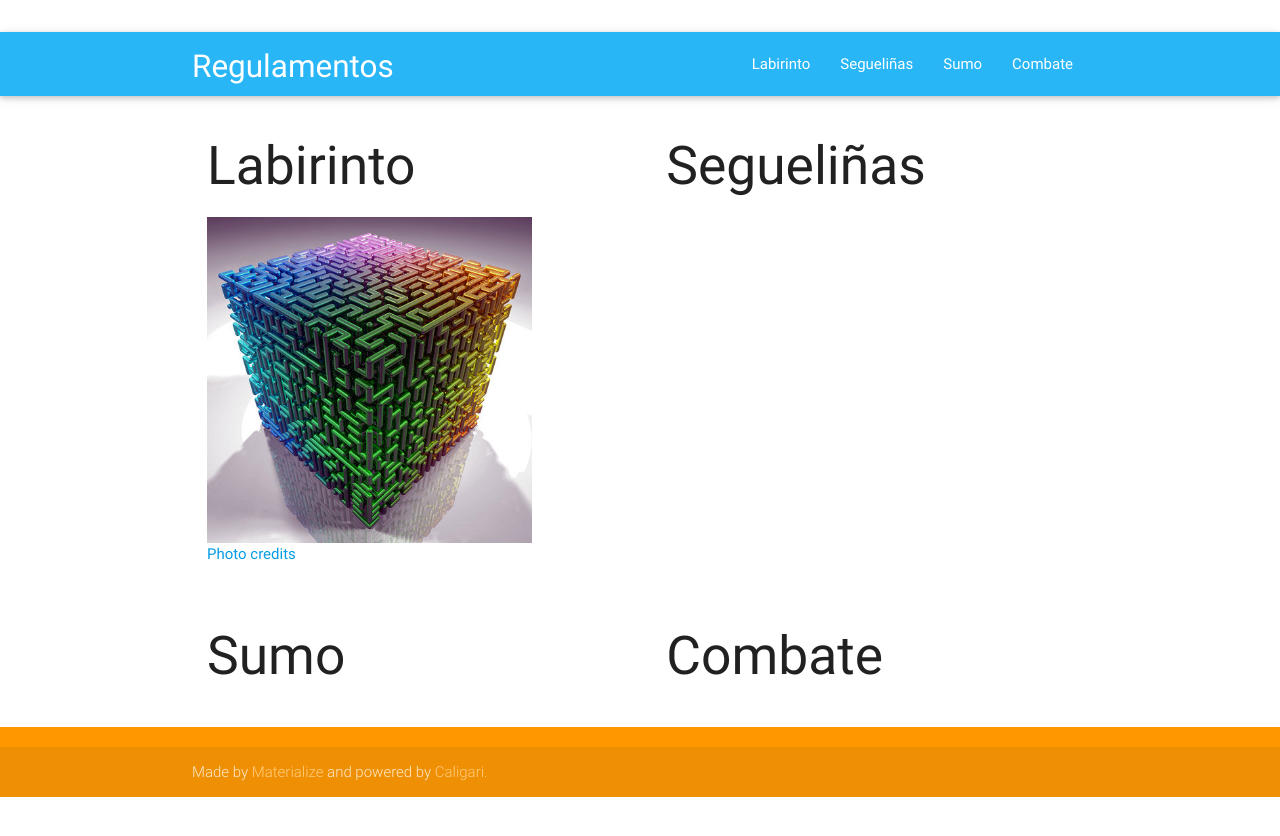
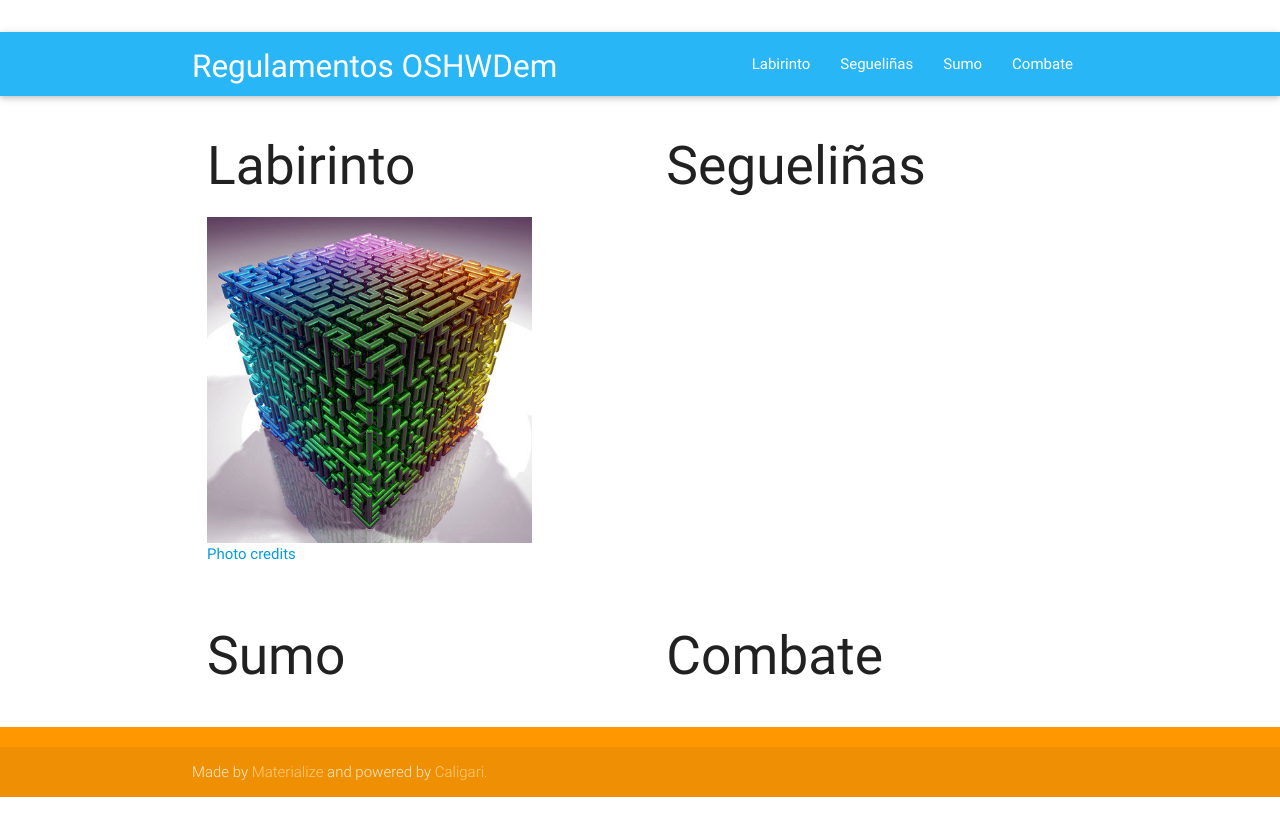
Before and after one commit to brico-labs/Regulamentos, a Jekyll site: the page built from index.md, in a window 1280 px wide. Shown: the top 836 px of the page. Built offline with Jekyll 4.4.1, drawn with Linux system fonts in a browser that asks for light colours; nearby versions of some CDN libraries.

Commit message:
Page title.

```diff
--- a/_config.yml
+++ b/_config.yml
@@ -1,4 +1,4 @@
-title: Regulamentos para competicións de robots
+title: Regulamentos para competicións de robots OSHWDem
 defaults:
   -
     scope:
--- a/_layouts/regulamento.html
+++ b/_layouts/regulamento.html
@@ -17,7 +17,7 @@
   <nav class="light-blue lighten-1" role="navigation">
       <div class="nav-wrapper container">
 
-        <h1><a id="logo-container" href="{{ site.url }}" class="brand-logo">Regulamentos</a></h1>
+        <h1><a id="logo-container" href="{{ site.url }}" class="brand-logo">Regulamentos OSHWDem</a></h1>
 
         <ul class="right hide-on-med-and-down">
           <li><a href="labirinto">Labirinto</a></li>
```
